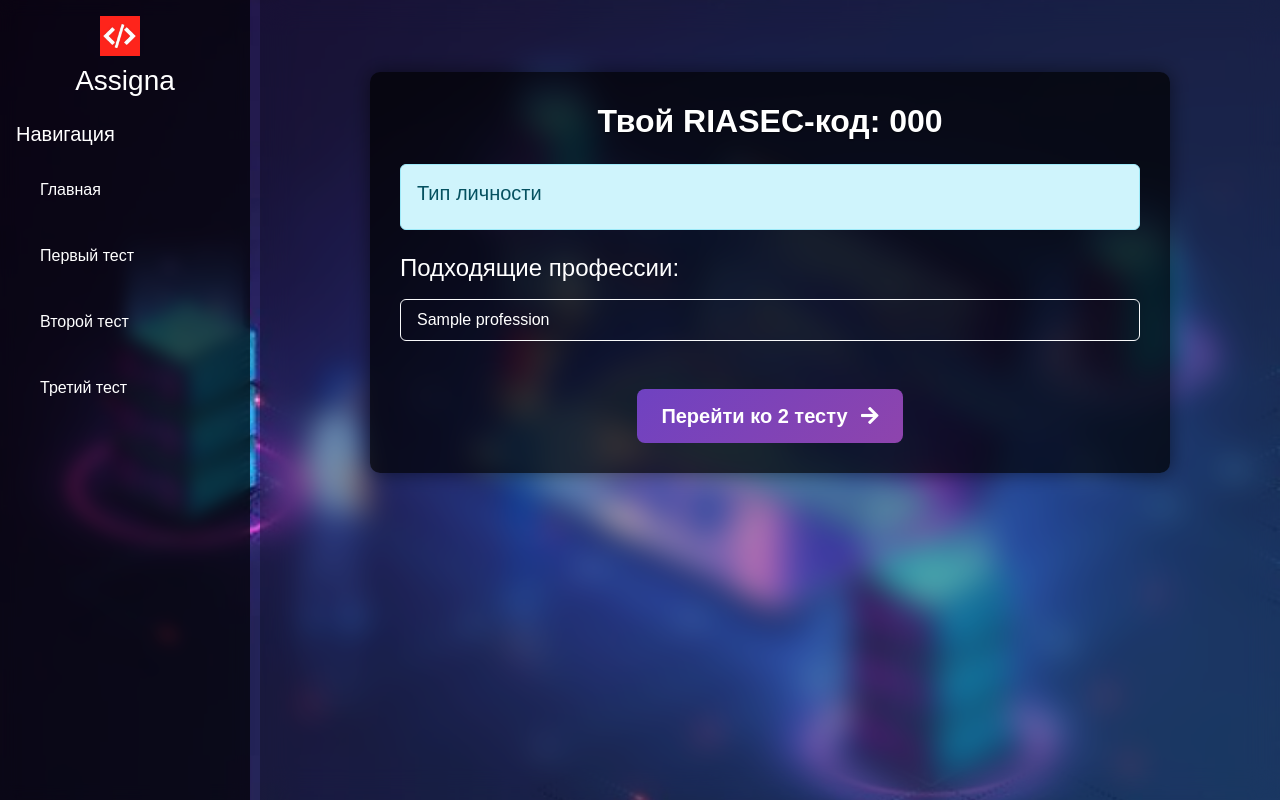
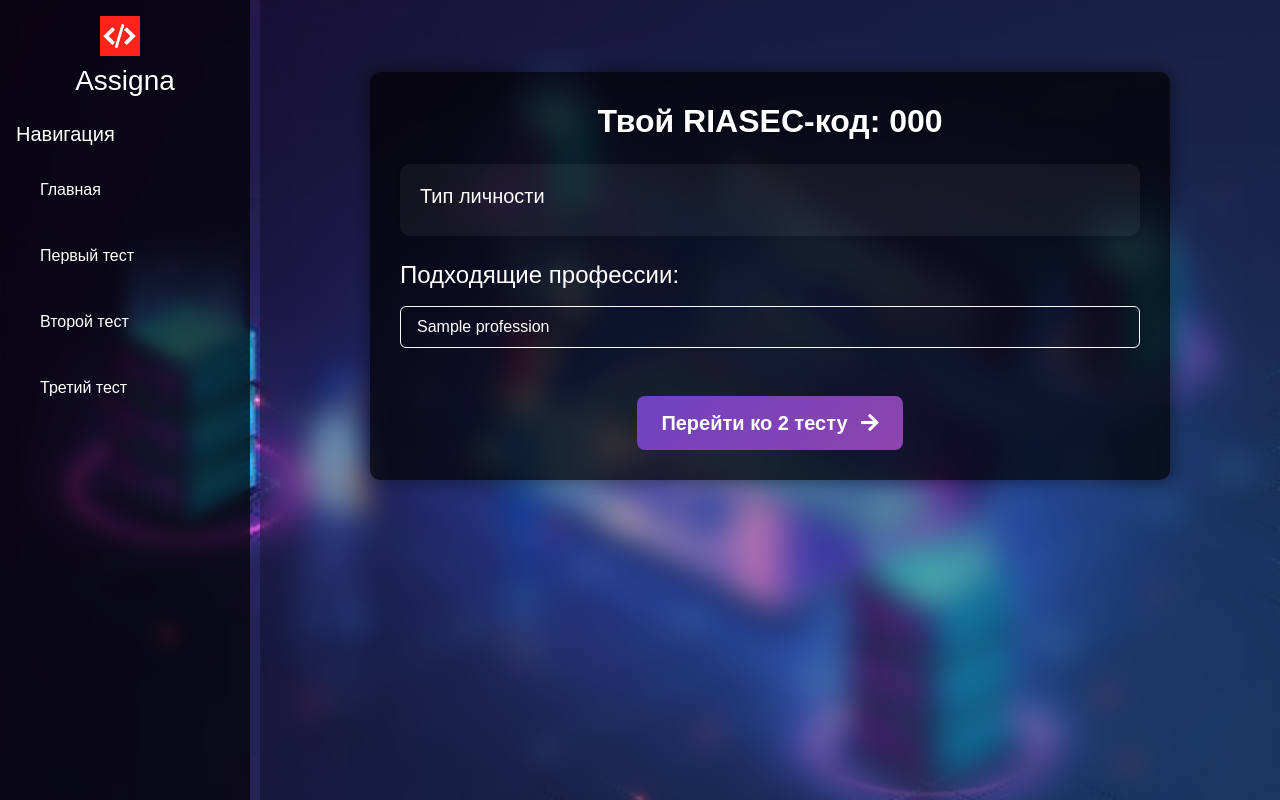
Before and after one commit to brshkins/case, a Django app: page /test1_result/1/ in a window 1280 px wide. Run offline with Django 5.2, Linux system fonts and the light colour scheme; tables that the repository leaves empty hold one stand-in row (values such as "Sample post"); some libraries are stand-ins or nearby versions.

Commit message:
снова изменена страница с результатами 1 теста

```diff
--- a/Assigna/main/templates/main/test1_result.html
+++ b/Assigna/main/templates/main/test1_result.html
@@ -6,7 +6,7 @@
 <div class="container mt-5 test1-form-container">
   <h1 class="mb-4 text-center">Твой RIASEC-код: <strong>{{ riasec_code }}</strong></h1>
 
-  <div class="alert alert-info">
+  <div class="type-description-box">
     <h5 class="mb-2">Тип личности</h5>
     <p class="mb-0">{{ type_description }}</p>
   </div>
--- a/Assigna/main/views.py
+++ b/Assigna/main/views.py
@@ -70,7 +70,10 @@
 def test1_result(request, result_id):
     result = TestResult.objects.get(id=result_id)
     professions = result.professions.all()
-    type_description = RIASEC_DESCRIPTIONS.get(result.code[0], '')
+    if result.code:
+        type_description = RIASEC_DESCRIPTIONS.get(result.code[0], '')
+    else:
+        type_description = 'Тип личности не определён'
     return render(request, 'main/test1_result.html', {
         'riasec_code': result.code,
         'professions': professions,
--- a/Assigna/static/main/css/main.css
+++ b/Assigna/static/main/css/main.css
@@ -332,3 +332,11 @@
   transform: translateY(-2px);
   box-shadow: 0 6px 18px rgba(0, 0, 0, 0.3);
 }
+
+.type-description-box {
+    background-color: rgba(255, 255, 255, 0.05);
+    padding: 20px;
+    border-radius: 10px;
+    margin-bottom: 25px;
+    box-shadow: 0 0 10px rgba(0, 0, 0, 0.2);
+}
```
